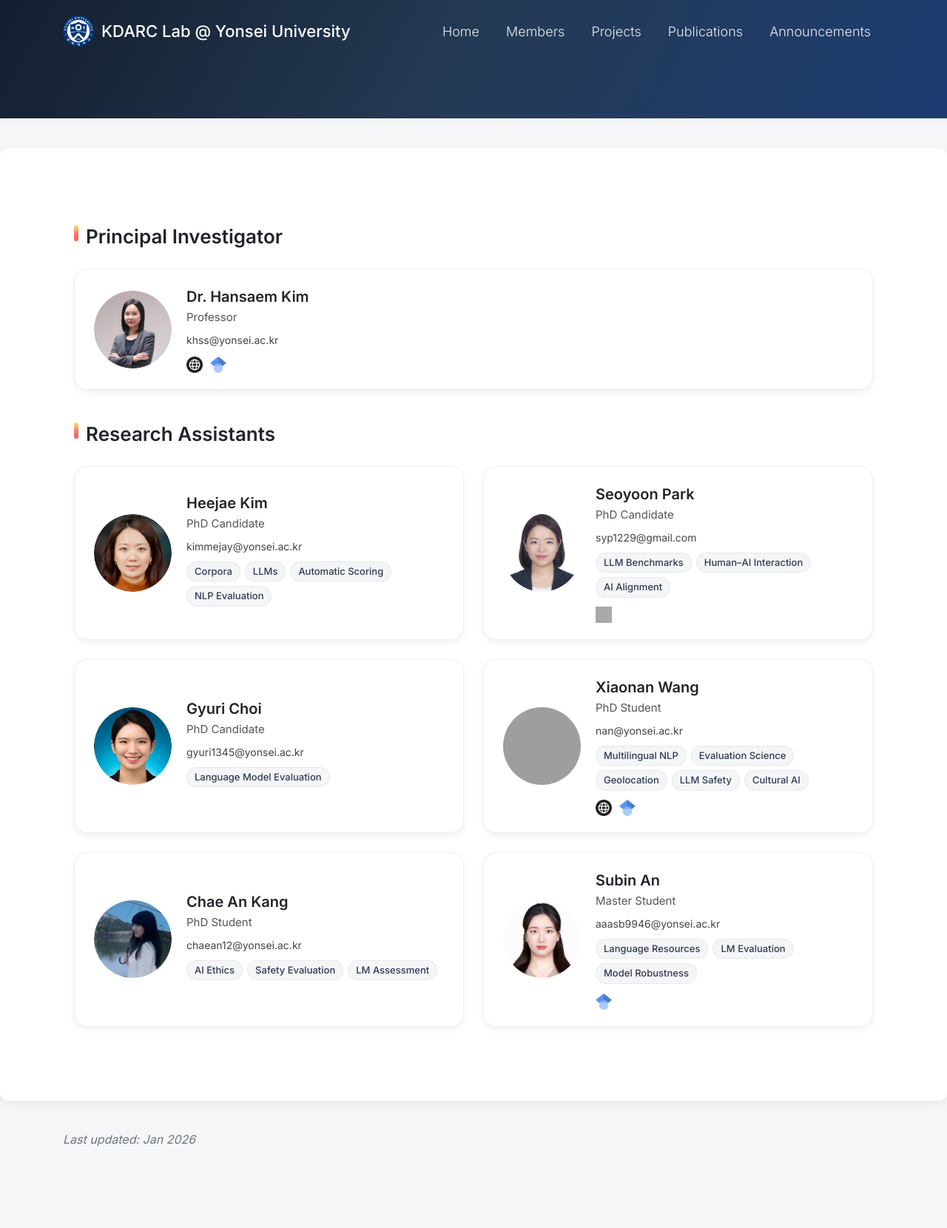
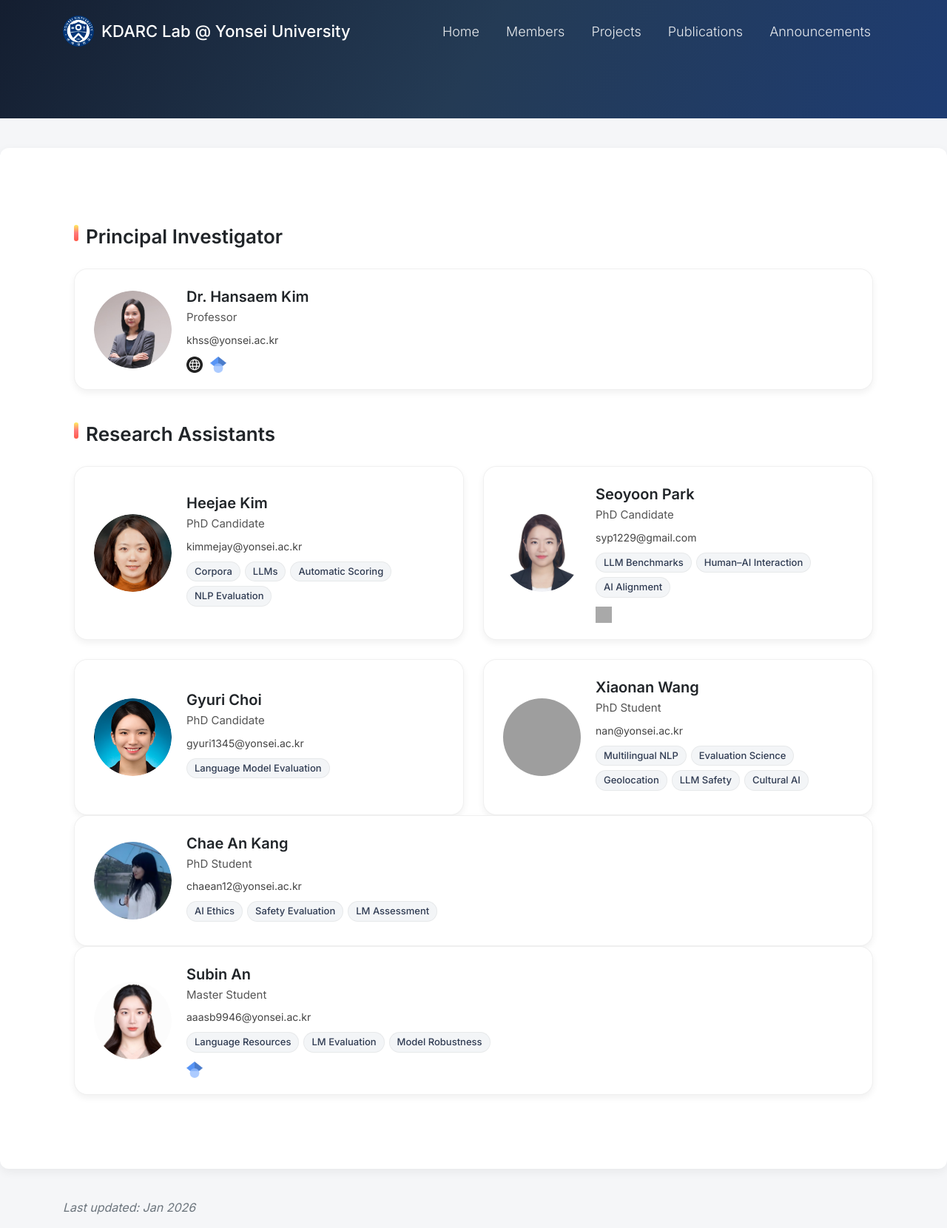
Before and after one commit to wangxiaonan-git/kdarc-lab, a Jekyll site: the page built from members.html, in a window 1280 px wide. Shown: the whole page at 74% size. Built offline with Jekyll 4.4.1, drawn with Linux system fonts in a browser that asks for light colours; before the commit the page ends 1568 px from its top, so only the background shows below that; grey boxes are pictures that could not be loaded.

Commit message:
Update members.html

```diff
--- a/members.html
+++ b/members.html
@@ -251,15 +251,6 @@ title: Members
           <span class="interest-tag">LLM Safety</span>
           <span class="interest-tag">Cultural AI</span>
         </div>
-
-        <div class="social-icons">
-          <a href="https://wangxiaonan-git.github.io/" target="_blank">
-            <img src="/kdarc-lab/assets/images/badges/web.png">
-          </a>
-
-          <a href="https://scholar.google.com/citations?hl=zh-CN&user=fs_91jMAAAAJ" target="_blank">
-            <img src="/kdarc-lab/assets/images/badges/Google_Scholar.png">
-          </a>
         </div>
       </div>
     </div>
```
